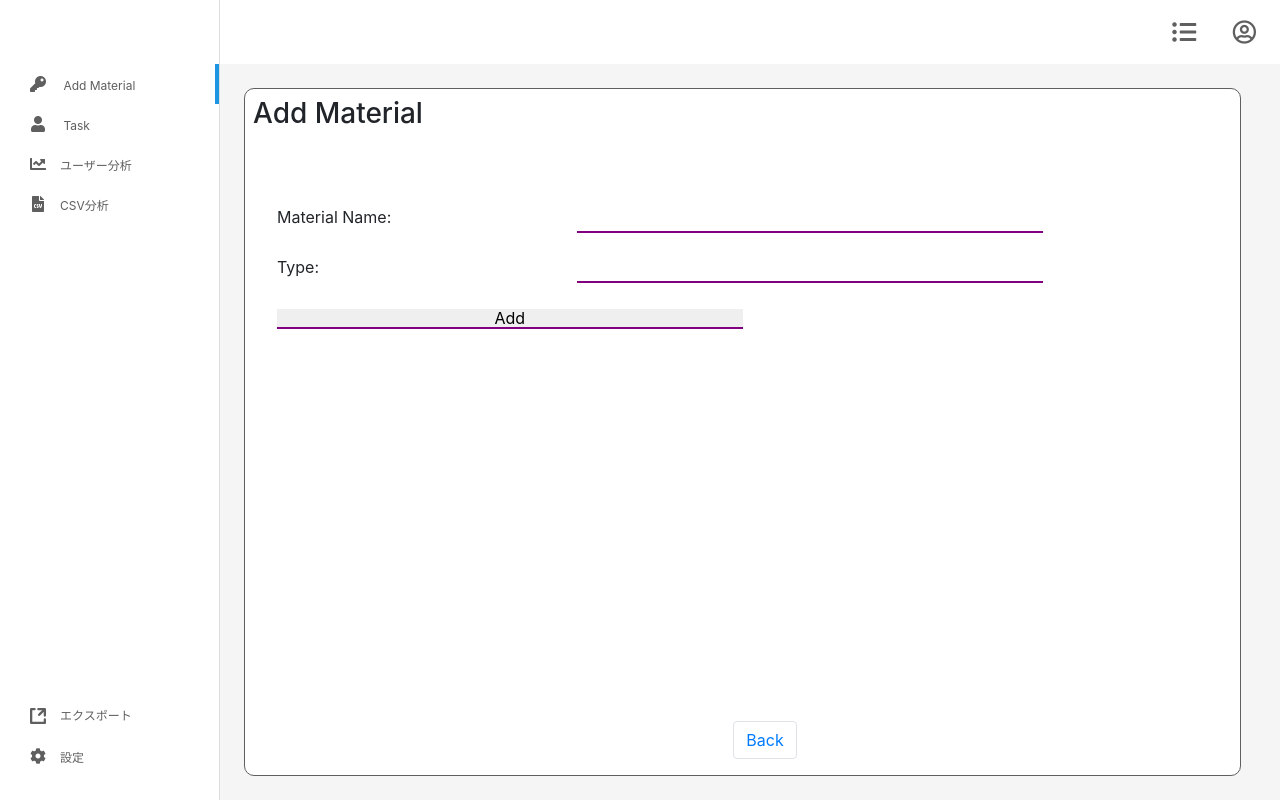
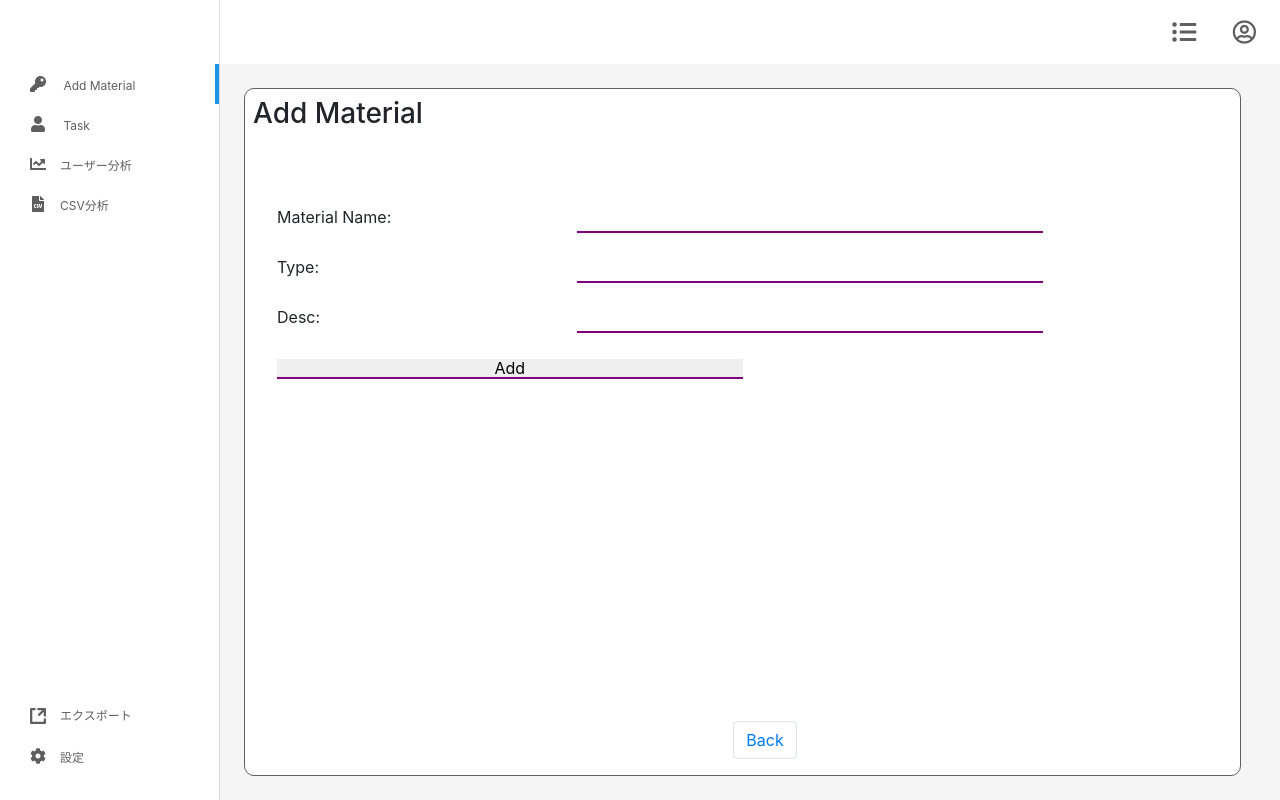
Before and after one commit to HanhNguyenDuc/wood_producing_management, a Django app: template wood_producing/templates/wood_producing/producing_manager/material_add.html in a window 1280 px wide. Run offline with Django 3.2, Linux system fonts and the light colour scheme; the template is opened without the code that fills it, so the values that code supplies are empty, except form fields; tables that the repository leaves empty hold one stand-in row (values such as "Sample post"); form fields are guessed from the names that the template uses; some libraries are stand-ins or nearby versions.

Commit message:
fix add material function : add desc

```diff
--- a/wood_producing/templates/wood_producing/producing_manager/material_add.html
+++ b/wood_producing/templates/wood_producing/producing_manager/material_add.html
@@ -141,6 +141,11 @@
                 {{form.type|attr:"type:text"}}
               </div>
              <br>
+             <div class = "desc">
+               <label for="id">Desc:</label>
+                {{form.desc|attr:"type:text"}}
+              </div>
+              <br>
              <div><input type="submit" value="Add"></div>
             </form>
 
--- a/wood_producing/views/storage_manager.py
+++ b/wood_producing/views/storage_manager.py
@@ -37,6 +37,7 @@ class MaterialBase(RoleRequiredView):
 class AddMaterialForm(forms.Form):
     material_name = forms.CharField()
     type = forms.CharField()
+    desc = forms.CharField()
 
 class AddMaterial(RoleRequiredView):
     user_role = 2
@@ -56,8 +57,7 @@ class AddMaterial(RoleRequiredView):
         material = Material.objects.create(
             name = self.cleaned_data.get('material_name'),
             type = self.cleaned_data.get('type'),
-            desc = "test",
-            discriminator = 1
+            desc = self.cleaned_data.get('desc'),
         )
         material.save()
         return None
```
